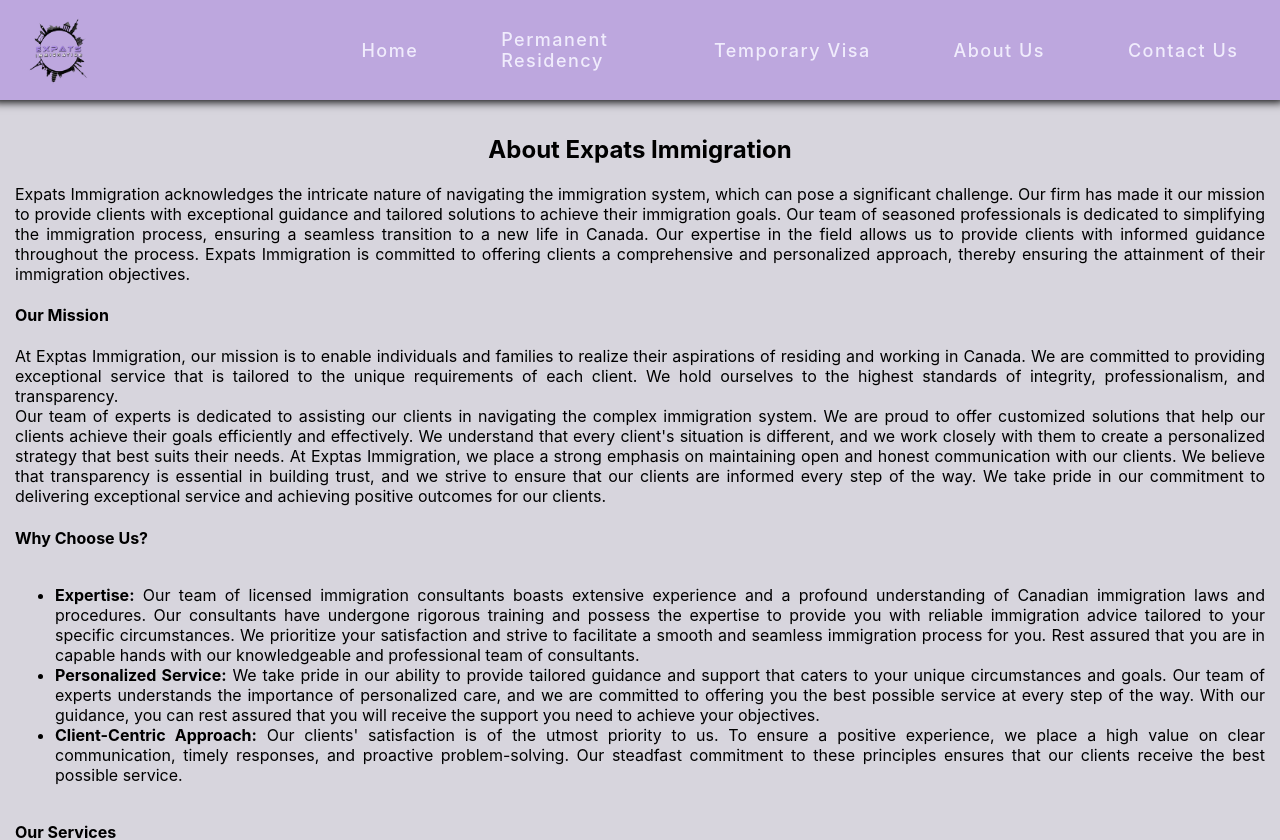
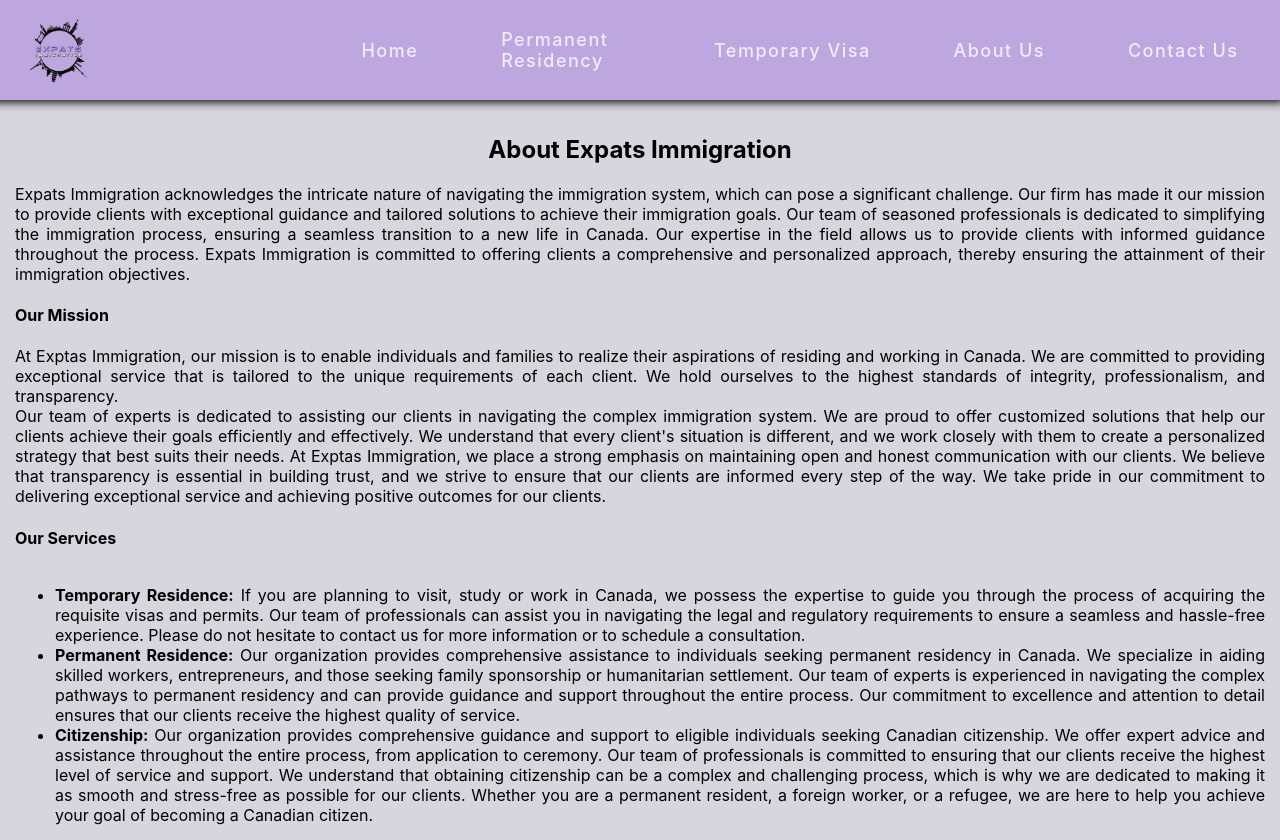
Before and after one commit to JasonKevind/Expat, a React (Create React App) app: page /AboutUs in a window 1280 px wide. Shown: the top 840 px of the page. Built offline with nearby package versions, Linux system fonts and the light colour scheme.

Commit message:
Updated table

```diff
--- a/src/App.css
+++ b/src/App.css
@@ -157,5 +157,5 @@
   .About{height:fit-content;}
   .Header>div:nth-child(2)>div{display: flex;width: 100%;justify-content: center;}
   #Right>div{padding-block: 5px;}
-  table{table-layout: auto;width: clamp(200px,60%,400px);}
+  tr,td,th{border: 1px solid black;}
 }
--- a/src/App.js
+++ b/src/App.js
@@ -14,6 +14,7 @@
 function App() {
   return (
    <div className="App">
+
      <Routes>
         <Route index path="/" element={<Home flags={true} />} />
         <Route path="/Country" element={<Country />} />
--- a/src/components/About.js
+++ b/src/components/About.js
@@ -3,7 +3,7 @@
 export const About=()=>{
     return(
         <div >
-           <Header/>
+          <Header />
            <div className='About'>
                 <h2>About Expats Immigration</h2>
 
@@ -27,23 +27,7 @@
 with our clients. We believe that transparency is essential in building trust, and we strive to ensure
 that our clients are informed every step of the way. We take pride in our commitment to delivering
 exceptional service and achieving positive outcomes for our clients.
-<h4>Why Choose Us?</h4>
-<ul> <li><span className='bold'>Expertise:</span> Our team of licensed immigration consultants boasts extensive experience and a
-profound understanding of Canadian immigration laws and procedures. Our consultants
-have undergone rigorous training and possess the expertise to provide you with reliable
-immigration advice tailored to your specific circumstances. We prioritize your satisfaction
-and strive to facilitate a smooth and seamless immigration process for you. Rest assured
-that you are in capable hands with our knowledgeable and professional team of consultants.
-</li><li><span className='bold'>Personalized Service:</span> We take pride in our ability to provide tailored guidance and support
-that caters to your unique circumstances and goals. Our team of experts understands the
-importance of personalized care, and we are committed to offering you the best possible
-service at every step of the way. With our guidance, you can rest assured that you will
-receive the support you need to achieve your objectives.
-</li><li><span className='bold'> Client-Centric Approach:</span> Our clients&#39; satisfaction is of the utmost priority to us. To ensure a
-positive experience, we place a high value on clear communication, timely responses, and
-proactive problem-solving. Our steadfast commitment to these principles ensures that our
-clients receive the best possible service.</li>
-</ul>
+
 <h4>Our Services</h4>
 <ul>
     <li><span className='bold'>Temporary Residence:</span> If you are planning to visit, study or work in Canada, we possess the
--- a/src/components/Contact.js
+++ b/src/components/Contact.js
@@ -3,7 +3,7 @@
 export const Contact=()=>{
     return (
         <div >
-            <Header />
+           <Header />
             <div style={{display:'flex',textAlign:'justify',padding:10,flexDirection:'column'}}>
 
             <h4>Why Choose Us?</h4>
--- a/src/components/Image.js
+++ b/src/components/Image.js
@@ -7,7 +7,7 @@
       backgroundSize:"cover",backgroundPosition:"center",display:'flex',zIndex:2,
       flexDirection:'column'
       }}>
-        <Header />
+       <Header />
         <div style={{height:"clamp(500px,100%,900px)",display:"flex",alignItems:'center',width:'100%',
         flexDirection:"column",justifyContent:'center',position:'absolute',top:'25vh'}}>
 
--- a/src/components/PR.js
+++ b/src/components/PR.js
@@ -278,7 +278,7 @@
     <>
    {loc.state?
         (<div>
-        <Header />
+    <Header />
         <div><h4 style={{color:'#333',fontSize:'max(3vh,3vw)',textAlign:'center'}}>Permanent Residency for {loc.state.country[0].toUpperCase()+loc.state.country.substring(1,)}</h4></div>
         {data[loc.state.country]}
     </div>):<div>
--- a/src/components/StudyVisa.js
+++ b/src/components/StudyVisa.js
@@ -307,8 +307,8 @@
 where your application stands.</li>
 </ul>
 <h4>Cost/Fee Requirements for an Australia Study Visa</h4>
-            <div style={{display:'flex',overflowX:'wrap'}}>
-            <table style={{border:'1px solid black'}} >
+            <div style={{overflowX:'scroll',width:'100%'}}>
+            <table style={{border:'1px solid black',borderCollapse:"collapse",width:'100%',borderSpacing:0}} >
                 <tr>
                     <th>Visa Subclass</th>
                     <th>Base Application Charge</th>
@@ -336,7 +336,7 @@
 (Subsequent Entrant)</td>
 <td>AUD 620 </td><td>AUD 460</td><td> AUD 150</td><td> AUD 700</td>
                 </tr>
-                <tr><td>Student Visa
+                <tr><td >Student Visa
 (Subclass 500) Foreign
 Affairs or Defense Sector
 
@@ -373,7 +373,7 @@
  },[])
     return (
         <>
-        <Header />
+       <Header />
         {
             loc.state?
         <div style={{display:'flex',gap:15,flexDirection:'column',alignItems:'justify',padding:20}}>
--- a/src/components/SuperVisa.js
+++ b/src/components/SuperVisa.js
@@ -55,9 +55,7 @@
         window.scrollTo(0,0);
      },[])
     return (
-        <>
-
-        <Header/>
+        <>  <Header />
         {loc.state?
         <div style={{display:'flex',flexDirection:'column',padding:15}}>
 
--- a/src/components/Why.js
+++ b/src/components/Why.js
@@ -58,8 +58,7 @@
         window.scrollTo(0,0);
      },[])
     return (
-        <>
-        <Header />
+        <><Header />
         {loc.state?(
             <div style={{display:'flex',flexDirection:'column',lineHeight:2,padding:20,alignItems:'center'}}>
             <div><h4 style={{color:'#333',fontSize:'max(3vh,3vw)'}}>Why choose to study in {loc.state?loc.state.country:"Country"}</h4></div>
--- a/src/components/WorkVisa.js
+++ b/src/components/WorkVisa.js
@@ -182,8 +182,7 @@
 along with the work permit processing fee at the same time.
     </div>}
     return (
-        <>
-        <Header/>
+        <><Header />
         {loc.state?
         <div style={{display:'flex',flexDirection:'column',padding:15}}>
         <div><h4 style={{color:'#333',fontSize:'max(3vh,3vw)',textAlign:'center'}}>Work Visa Processes for {loc.state?loc.state.country[0].toUpperCase()+loc.state.country.substring(1,):"Country"}</h4></div>
```
